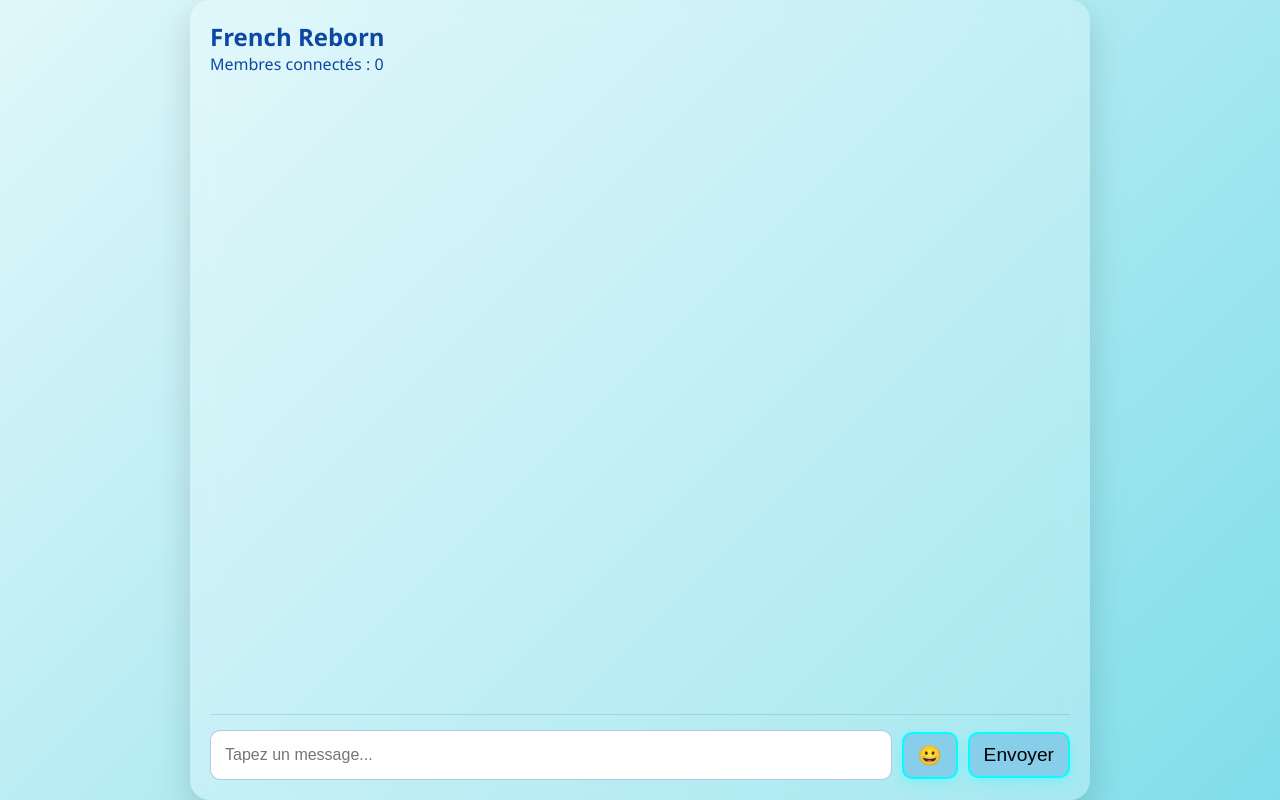
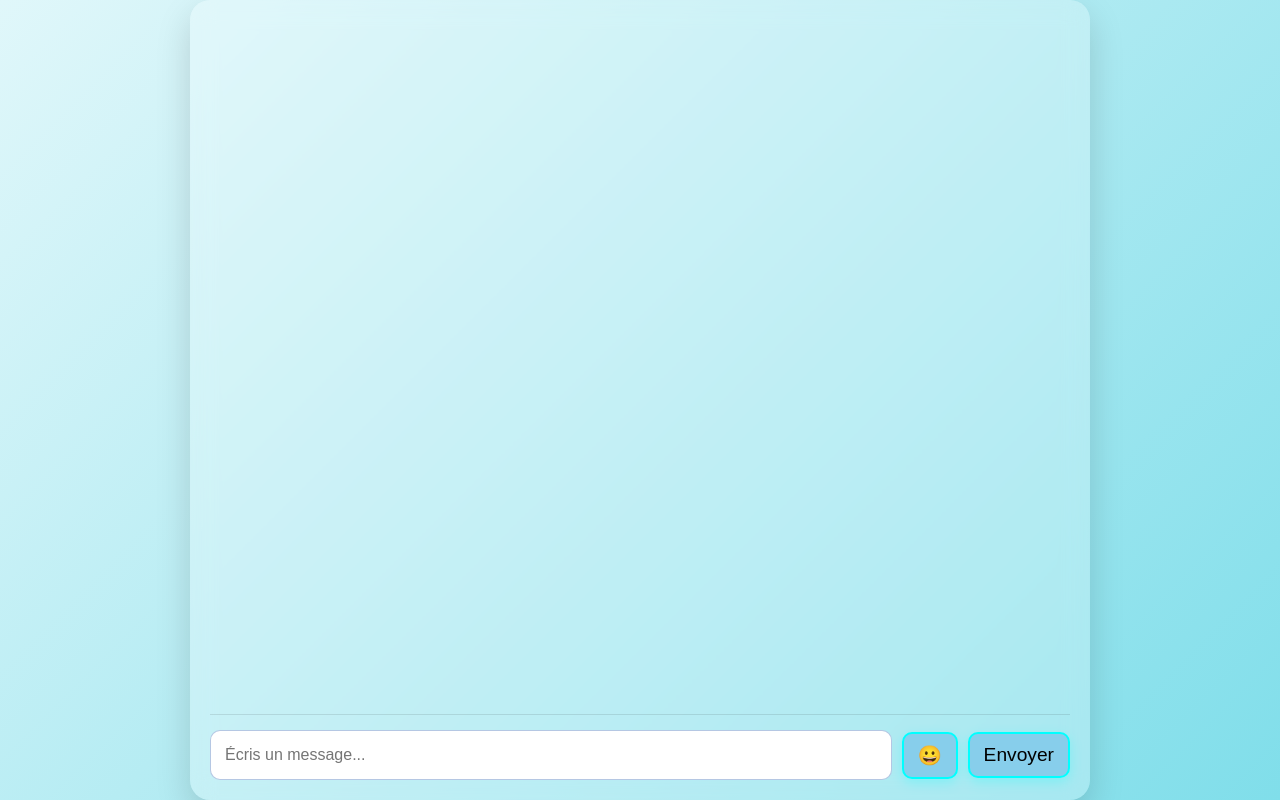
Before and after one commit to Lazyprobg/french-reborn, a Flask app: template templates/channel_Fre.html in a window 1280 px wide. Run offline with Flask 3, Linux system fonts and the light colour scheme; the template is opened without the code that fills it, so the values that code supplies are empty.

Commit message:
Update channel_Fre.html

```diff
--- a/templates/channel_Fre.html
+++ b/templates/channel_Fre.html
@@ -1,25 +1,21 @@
 <!DOCTYPE html>
 <html lang="fr">
 <head>
-    <meta name="viewport" content="width=device-width, initial-scale=1.0">
-<meta charset="UTF-8">
-<title>Channel French Reborn</title>
-<link rel="stylesheet" href="/static/style.css">
+    <meta charset="UTF-8">
+    <meta name="viewport" content="width=device-width, initial-scale=1.0"> <!-- IMPORTANT POUR MOBILE -->
+    <title>Channel French Reborn</title>
+    <link rel="stylesheet" href="{{ url_for('static', filename='style.css') }}">
 </head>
 <body>
 
 <div class="chat-container">
-    <div class="header">
-        <h2>French Reborn</h2>
-        <p>Membres connectés : <span id="member-count">0</span></p>
-    </div>
 
-    <div id="messages-container" class="messages-container"></div>
+    <div class="messages-container" id="messages-container"></div>
 
     <div class="chat-input-container">
-        <input type="text" id="message-input" placeholder="Tapez un message...">
-        <button id="emoji-button" class="emoji-button">😀</button>
-        <button id="send-button" class="send-button">Envoyer</button>
+        <input type="text" id="message-input" placeholder="Écris un message...">
+        <button class="emoji-button" id="emoji-button">😀</button>
+        <button class="send-button" id="send-button">Envoyer</button>
     </div>
 </div>
 
@@ -28,40 +24,14 @@ const messagesContainer = document.getElementById("messages-container");
 const input = document.getElementById("message-input");
 const sendButton = document.getElementById("send-button");
 const emojiButton = document.getElementById("emoji-button");
-const memberCountSpan = document.getElementById("member-count");
 
-let lastMessageDate = null;
-
-function formatDate(date){
-    const d=date.getDate().toString().padStart(2,"0");
-    const m=(date.getMonth()+1).toString().padStart(2,"0");
-    const y=date.getFullYear();
-    const h=date.getHours().toString().padStart(2,"0");
-    const min=date.getMinutes().toString().padStart(2,"0");
-    return `${d}/${m}/${y} ${h}:${min}`;
-}
-
-function sameMinute(d1,d2){
-    if(!d1||!d2) return false;
-    return d1.getFullYear()===d2.getFullYear() &&
-           d1.getMonth()===d2.getMonth() &&
-           d1.getDate()===d2.getDate() &&
-           d1.getHours()===d2.getHours() &&
-           d1.getMinutes()===d2.getMinutes();
-}
-
-function addMessage(username, role, text, date=new Date()){
-    if(!sameMinute(lastMessageDate,date)){
-        const dateDiv=document.createElement("div");
-        dateDiv.className="message-date";
-        dateDiv.textContent=formatDate(date);
-        messagesContainer.appendChild(dateDiv);
-    }
-    lastMessageDate=date;
-
-    const messageDiv=document.createElement("div");
-    messageDiv.className="message";
-    messageDiv.innerHTML=`
+// =====================
+// AJOUT MESSAGE AU DOM
+// =====================
+function addMessage(username, role, text, date = new Date()) {
+    const messageDiv = document.createElement("div");
+    messageDiv.className = "message";
+    messageDiv.innerHTML = `
         <div class="avatar"></div>
         <div class="message-content">
             <div class="role">${role}</div>
@@ -70,92 +40,64 @@ function addMessage(username, role, text, date=new Date()){
         </div>
     `;
     messagesContainer.appendChild(messageDiv);
-    messagesContainer.scrollTop=messagesContainer.scrollHeight;
+    messagesContainer.scrollTop = messagesContainer.scrollHeight;
 }
 
-function fetchMessages(){
+// =====================
+// CHARGEMENT ET RAFRAÎCHISSEMENT
+// =====================
+function fetchMessages() {
     fetch("/messages")
-        .then(res=>res.json())
-        .then(data=>{
-            messagesContainer.innerHTML="";
-            data.forEach(msg=>{
-                addMessage(msg.username, msg.role, msg.content, new Date(msg.timestamp));
-            });
+        .then(res => res.json())
+        .then(data => {
+            messagesContainer.innerHTML = "";
+            data.forEach(msg => addMessage(msg.username, msg.role, msg.content));
         });
 }
 
-function fetchMembers(){
-    fetch("/province_members")
-        .then(res=>res.json())
-        .then(data=>{
-            memberCountSpan.textContent=data.count;
-        });
-}
+// Rafraîchir toutes les 1 seconde
+setInterval(fetchMessages, 1000);
 
-function sendMessage(){
-    const text=input.value.trim();
-    if(!text) return;
-
-    fetch("/send_message",{
-        method:"POST",
-        headers:{"Content-Type":"application/json"},
-        body:JSON.stringify({content:text})
+// =====================
+// ENVOI MESSAGE
+// =====================
+function sendMessage() {
+    const text = input.value.trim();
+    if (!text) return;
+    fetch("/send_message", {
+        method: "POST",
+        headers: {"Content-Type": "application/json"},
+        body: JSON.stringify({content: text})
     })
-    .then(res=>res.json())
-    .then(data=>{
-        if(data.success){
-            input.value="";
+    .then(res => res.json())
+    .then(data => {
+        if (data.success) {
+            input.value = "";
             fetchMessages();
-        }else{
-            alert("Erreur: "+(data.error||"Impossible d'envoyer le message"));
+        } else {
+            alert("Erreur: " + (data.error || "Impossible d'envoyer le message"));
         }
     });
 }
 
-sendButton.addEventListener("click",sendMessage);
-input.addEventListener("keypress",e=>{
-    if(e.key==="Enter"){
+sendButton.addEventListener("click", sendMessage);
+input.addEventListener("keypress", e => {
+    if (e.key === "Enter") {
         e.preventDefault();
         sendMessage();
     }
 });
 
-// Emojis
-const emojiList=["😀","😂","😍","😎","👍","💙","🚀","✈️"];
-emojiButton.addEventListener("click",()=>{
-    const menu=document.createElement("div");
-    menu.style.position="absolute";
-    menu.style.background="#fff";
-    menu.style.border="1px solid #aaa";
-    menu.style.padding="5px";
-    menu.style.display="flex";
-    menu.style.gap="5px";
-    emojiList.forEach(emoji=>{
-        const btn=document.createElement("button");
-        btn.textContent=emoji;
-        btn.style.fontSize="20px";
-        btn.onclick=()=>{
-            input.value+=emoji;
-            input.focus();
-            menu.remove();
-        };
-        menu.appendChild(btn);
-    });
-    document.body.appendChild(menu);
-    const rect=emojiButton.getBoundingClientRect();
-    menu.style.left=rect.left+"px";
-    menu.style.top=(rect.bottom+5)+"px";
-});
-
-// Rafraîchissement automatique toutes les 2 secondes
-setInterval(()=>{
-    fetchMessages();
-    fetchMembers();
-}, 2000);
-
-document.addEventListener("DOMContentLoaded",()=>{
-    fetchMessages();
-    fetchMembers();
+// =====================
+// EMOJIS
+// =====================
+emojiButton.addEventListener("click", () => {
+    const emojiList = ["😀","😂","😍","😎","👍","💙","🚀","✈️"];
+    const chosen = prompt("Choisis un emoji:\n" + emojiList.join(" "));
+    if (chosen) {
+        input.value += chosen;
+        input.focus();
+    }
 });
 </script>
 
```
